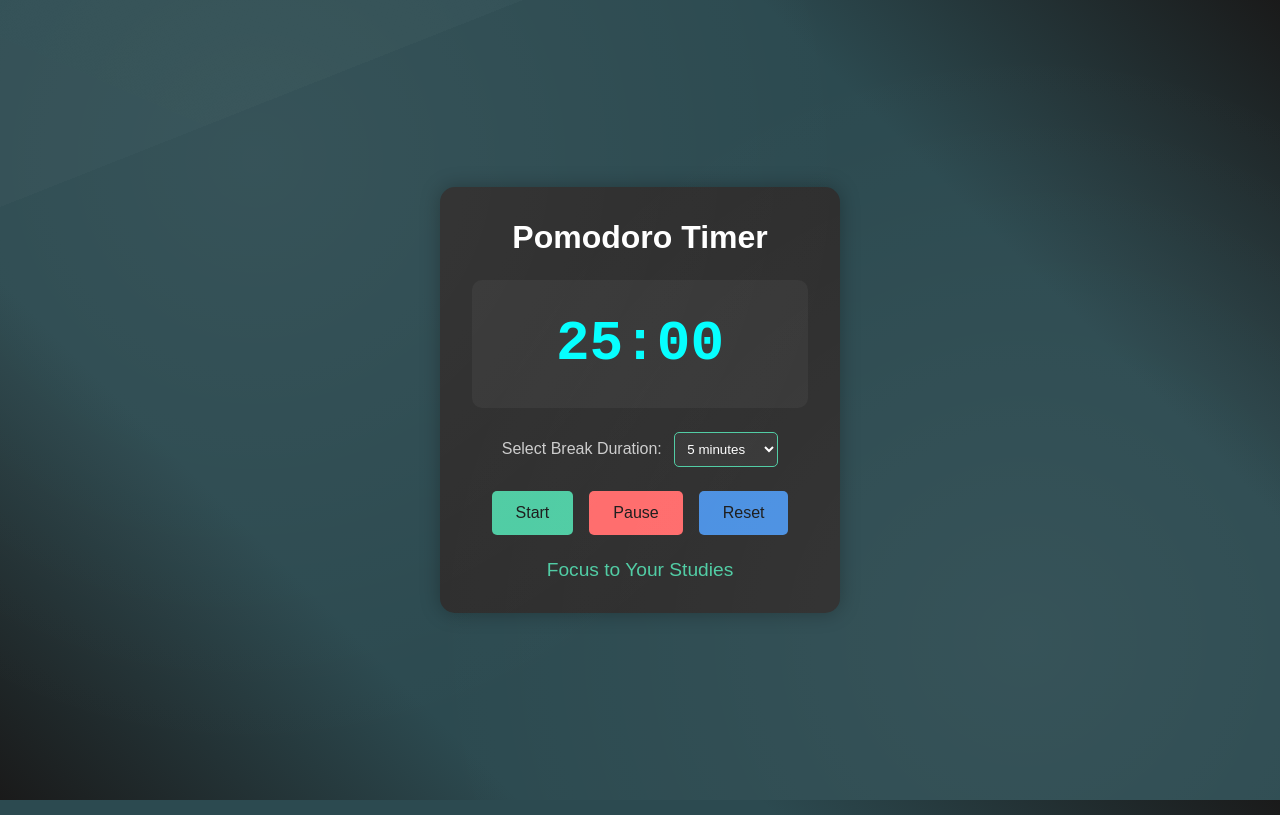
After one commit to pasindu-piyumal/MoodLens, a PHP site: page /pomodoro.php in a window 1280 px wide. The commit adds this page. Run offline with PHP 8.4, Linux system fonts and the light colour scheme; some libraries are stand-ins or nearby versions.

Commit message:
change pomodoro timer start button

```diff
--- /dev/null
+++ b/assets/css/pomodoro.css
@@ -0,0 +1,167 @@
+* {
+    margin: 0;
+    padding: 0;
+    box-sizing: border-box;
+    font-family: 'Arial', sans-serif;
+}
+
+/* Custom background styling */
+body {
+    background: linear-gradient(
+        45deg,
+        #1a1a1a 0%,
+        #2c4a50 25%,
+        #2c4a50 75%,
+        #1a1a1a 100%
+    );
+    position: relative;
+    color: #ffffff;
+    min-height: 100vh;
+    display: flex;
+    justify-content: center;
+    align-items: center;
+    overflow: hidden;
+}
+
+/* Light accent overlay */
+body::before {
+    content: '';
+    position: absolute;
+    top: 0;
+    left: 0;
+    right: 0;
+    bottom: 0;
+    background:
+        radial-gradient(circle at 20% 20%, rgba(255, 255, 255, 0.05) 0%, transparent 50%),
+        radial-gradient(circle at 80% 80%, rgba(255, 255, 255, 0.05) 0%, transparent 50%);
+    pointer-events: none;
+}
+
+/* Moving light effect */
+body::after {
+    content: '';
+    position: absolute;
+    width: 200%;
+    height: 200%;
+    background: linear-gradient(
+        45deg,
+        transparent 0%,
+        rgba(255, 255, 255, 0.02) 50%,
+        transparent 100%
+    );
+    animation: lightMove 15s linear infinite;
+    pointer-events: none;
+}
+
+@keyframes lightMove {
+    0% {
+        transform: translate(-50%, -50%) rotate(0deg);
+    }
+    100% {
+        transform: translate(-50%, -50%) rotate(360deg);
+    }
+}
+
+/* Original styling */
+.container {
+    background-color: #2d2d2d;
+    padding: 2rem;
+    border-radius: 15px;
+    box-shadow: 0 0 20px rgba(0, 0, 0, 0.3);
+    text-align: center;
+    width: 90%;
+    max-width: 400px;
+}
+
+h1 {
+    margin-bottom: 1.5rem;
+    font-size: 2rem;
+}
+
+#timer {
+    background-color: #363636;
+    padding: 2rem;
+    border-radius: 10px;
+    margin: 1.5rem 0;
+}
+
+#time {
+    font-size: 3.5rem;
+    font-weight: bold;
+    color: aqua;
+    font-family: 'Courier New', monospace;
+}
+
+.controls {
+    display: flex;
+    gap: 1rem;
+    justify-content: center;
+    margin: 1.5rem 0;
+}
+
+button {
+    padding: 0.8rem 1.5rem;
+    border: none;
+    border-radius: 5px;
+    cursor: pointer;
+    font-size: 1rem;
+    transition: all 0.3s ease;
+    background-color: #4ecca3;
+    color: #1a1a1a;
+}
+
+button:hover {
+    opacity: 0.9;
+    transform: scale(1.05);
+}
+
+#pauseBtn {
+    background-color: #ff6b6b;
+}
+
+#resetBtn {
+    background-color: #4a90e2;
+}
+
+#status {
+    margin-top: 1rem;
+    font-size: 1.2rem;
+    color: #4ecca3;
+}
+
+select {
+    background-color: #363636;
+    color: #ffffff;
+    padding: 0.5rem;
+    border: 1px solid #4ecca3;
+    border-radius: 5px;
+    margin-left: 0.5rem;
+    cursor: pointer;
+}
+
+select:focus {
+    outline: none;
+    border-color: #4ecca3;
+}
+
+label {
+    color: #cccccc;
+}
+
+@media (max-width: 480px) {
+    .container {
+        padding: 1rem;
+    }
+
+    #time {
+        font-size: 2.5rem;
+    }
+
+    .controls {
+        flex-direction: column;
+    }
+
+    button {
+        width: 100%;
+    }
+}
--- /dev/null
+++ b/assets/js/pomodoro.js
@@ -0,0 +1,79 @@
+let studyTime = 25 * 60;
+let breakTime = 5 * 60;
+let timeLeft = studyTime;
+let timerInterval;
+let isWorkTime = true;
+
+const timerDisplay = document.getElementById("time");
+const startButton = document.getElementById("startBtn");
+const pauseButton = document.getElementById("pauseBtn");
+const resetButton = document.getElementById("resetBtn");
+const statusDisplay = document.getElementById("status");
+const breakTimeSelect = document.getElementById("breakTime");
+
+if ("Notification" in window) {
+    Notification.requestPermission().then(permission => {
+        if (permission === "granted") {
+            console.log("Notifications enabled.");
+        }
+    });
+}
+
+breakTimeSelect.addEventListener("change", () => {
+    breakTime = parseInt(breakTimeSelect.value) * 60;
+});
+
+function sendNotification(message) {
+    if ("Notification" in window && Notification.permission === "granted") {
+        new Notification("Pomodoro Timer", {
+            body: message,
+            icon: "https://cdn-icons-png.flaticon.com/512/1069/1069181.png",
+        });
+    }
+}
+
+function startTimer() {
+    timerInterval = setInterval(() => {
+        if (timeLeft <= 0) {
+            clearInterval(timerInterval);
+            if (isWorkTime) {
+                statusDisplay.textContent = "Break Time";
+                timeLeft = breakTime;
+                sendNotification("Time to take a break! 🎉");
+            } else {
+                statusDisplay.textContent = "Focus Mode";
+                timeLeft = studyTime;
+                sendNotification("Back to work! 💼");
+            }
+            isWorkTime = !isWorkTime;
+            startTimer();
+        } else {
+            timeLeft--;
+            const minutes = Math.floor(timeLeft / 60);
+            const seconds = timeLeft % 60;
+            timerDisplay.textContent = `${minutes < 10 ? "0" : ""}${minutes}:${seconds < 10 ? "0" : ""}${seconds}`;
+        }
+    }, 1000);
+}
+
+startButton.addEventListener("click", () => {
+    startButton.disabled = true;
+    pauseButton.disabled = false;
+    startTimer();
+});
+
+pauseButton.addEventListener("click", () => {
+    clearInterval(timerInterval);
+    startButton.disabled = false;
+    pauseButton.disabled = true;
+});
+
+resetButton.addEventListener("click", () => {
+    clearInterval(timerInterval);
+    timeLeft = studyTime;
+    isWorkTime = true;
+    timerDisplay.textContent = "25:00";
+    statusDisplay.textContent = "Focus Mode";
+    startButton.disabled = false;
+    pauseButton.disabled = true;
+});
--- a/includes/functions.inc.php
+++ b/includes/functions.inc.php
@@ -111,8 +111,6 @@ function loginUser($conn, $username, $pwd){
         exit();
     }
 
-555
-
     $pwdhashed = $uidExists["usersPassword"];
     $checkPwd = password_verify($pwd, $pwdhashed);
 
--- a/index.php
+++ b/index.php
@@ -231,7 +231,7 @@
                 Uncover how your emotional state evolves with our Mood Analyzer, which combines data from your social media usage and study schedule. By evaluating the time spent online and the structure of your study routine, the tool reveals patterns in how these activities influence your mood, focus, and overall productivity. To help you stay on track, our integrated Pomodoro Timer allows you to break your study sessions into manageable intervals, ensuring sustained focus and preventing burnout. With detailed insights and productivity tools like the Pomodoro Timer, you can optimize your study habits, mood, and academic performance effectively.
             </div>
             <div class="button">
-                <button><span></span>Start</button>
+                <button ><a href="pomodoro.php"><span></span>Start</a></button>
             </div>
 
         </div>
--- /dev/null
+++ b/pomodoro.php
@@ -0,0 +1,33 @@
+<?php?>
+
+<!DOCTYPE html>
+<html lang="en">
+<head>
+    <meta charset="UTF-8">
+    <meta name="viewport" content="width=device-width, initial-scale=1.0">
+    <title>Pomodoro Timer</title>
+    <link rel="stylesheet" href="assets/css/pomodoro.css">
+</head>
+<body>
+    <div class="container">
+        <h1>Pomodoro Timer</h1>
+        <div id="timer">
+            <span id="time">25:00</span>
+        </div>
+        <div>
+            <label for="break">Select Break Duration:</label>
+            <select id="breakTime">
+                <option value="5">5 minutes</option>
+                <option value="10">10 minutes</option>
+                <option value="15">15 minutes</option>
+            </select>
+        </div>
+        <div class="controls">
+            <button id="startBtn">Start</button>
+            <button id="pauseBtn">Pause</button>
+            <button id="resetBtn">Reset</button>
+        </div>
+        <div id="status">Focus to Your Studies</div>
+    </div>
+    <script src="assets/js/pomodoro.js"></script>
+</body>
```
